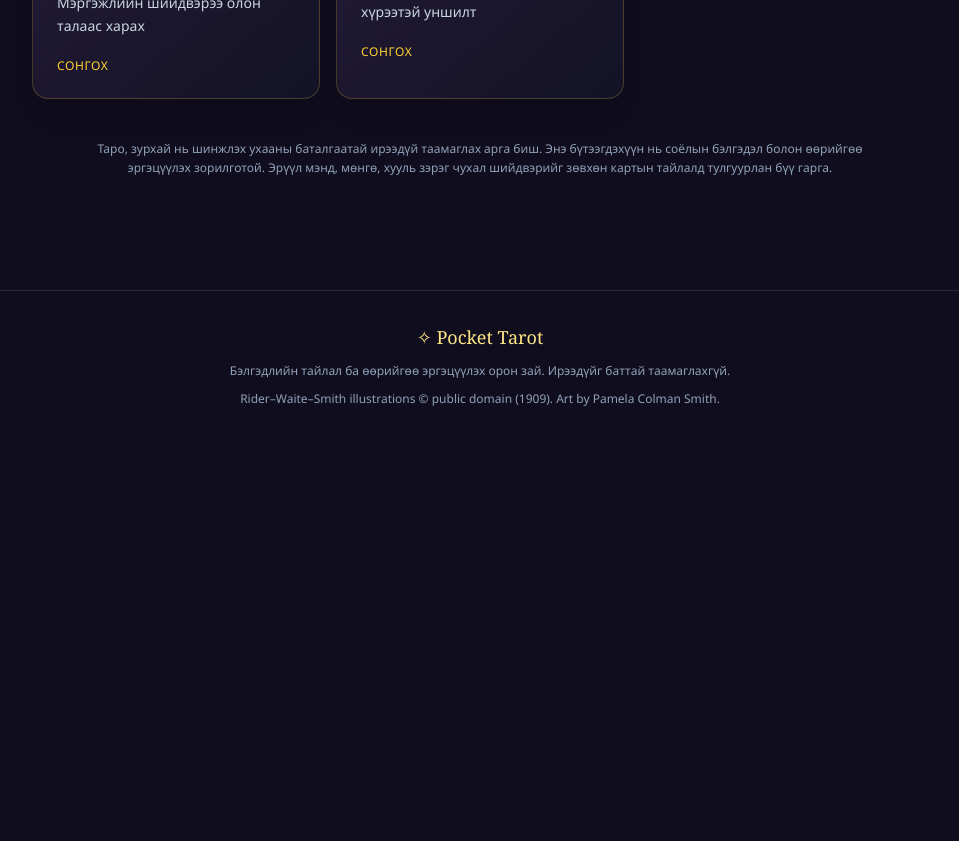
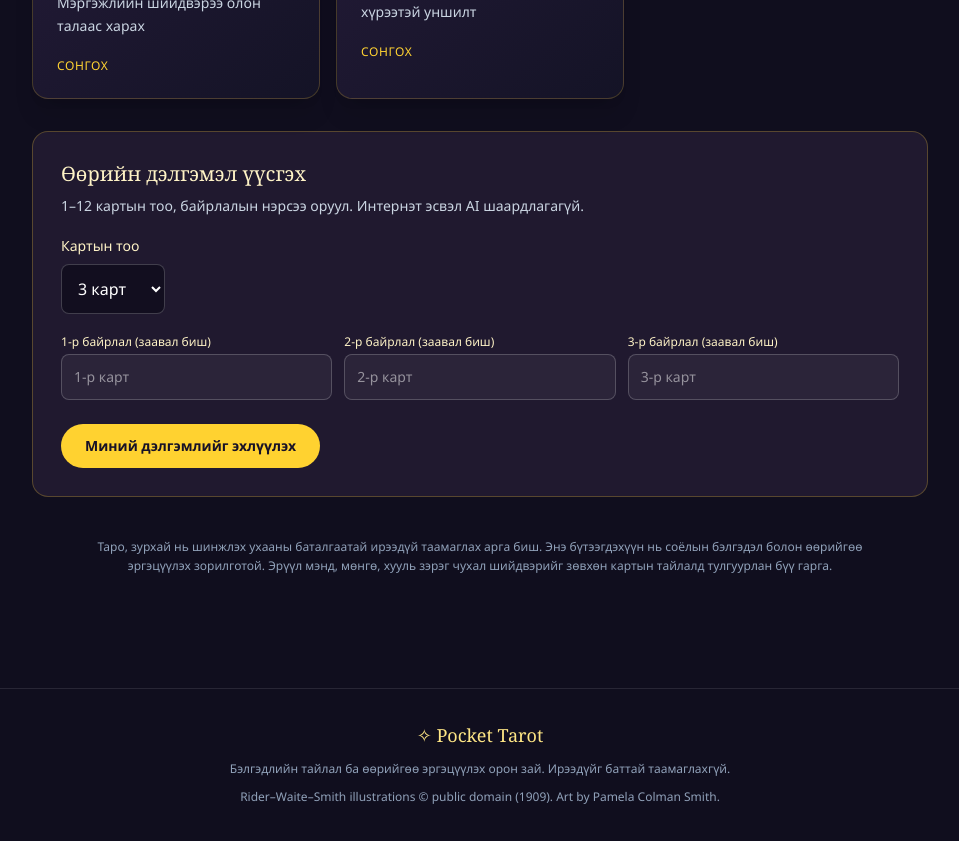
Before and after one commit to osohbayr1016/pocket-tarot, a Next.js app in the folder front-end/: page / in a window 1280 px wide. Shown: the part 1060-1901 px from the top of the page, without its empty margins (160-1119 px from the left). Before the commit the page ends 1503 px from the top, so only its background shows below. Built offline with nearby package versions, Linux system fonts and the light colour scheme.

Commit message:
feat(ui): allow creating private custom 1–12 card spreads

```diff
--- a/front-end/src/app/components/TraditionalTarotReading.tsx
+++ b/front-end/src/app/components/TraditionalTarotReading.tsx
@@ -7,6 +7,7 @@ import { tarotCards } from "../data/tarotCards";
 import { tarotSpreads, type TarotSpread } from "../data/tarotSpreads";
 import { drawSpread, interpretReading, type DrawnCard } from "../lib/offlineEngine";
 import TarotCard from "./TarotCard";
+import { makeCustomSpread } from "../lib/customSpread";
 
 interface Props {
   onReset: () => void;
@@ -18,6 +19,8 @@ interface Props {
 export default function TraditionalTarotReading({ onReset, userQuestion = "" }: Props) {
   const [spread, setSpread] = useState<TarotSpread | null>(null);
   const [question, setQuestion] = useState(userQuestion);
+  const [customCount,setCustomCount] = useState(3);
+  const [customLabels,setCustomLabels] = useState<string[]>([]);
   const [topic,setTopic] = useState<ReadingTopic|"auto">("auto");
   const [drawn, setDrawn] = useState<DrawnCard[]>([]);
   const [visibleCount, setVisibleCount] = useState(0);
@@ -121,6 +124,38 @@ export default function TraditionalTarotReading({ onReset, userQuestion = "" }:
               </button>
             ))}
           </div>
+          <div className="mt-8 rounded-2xl border border-amber-300/25 bg-[#20192f] p-5 sm:p-7">
+            <h3 className="font-serif text-xl text-amber-100">Өөрийн дэлгэмэл үүсгэх</h3>
+            <p className="mt-2 text-sm text-slate-300">
+              1–12 картын тоо, байрлалын нэрсээ оруул. Интернэт эсвэл AI шаардлагагүй.
+            </p>
+            <label htmlFor="custom-card-count" className="mt-5 block text-sm text-amber-100">Картын тоо</label>
+            <select id="custom-card-count" value={customCount}
+              onChange={event=>setCustomCount(Number(event.target.value))}
+              className="mt-2 rounded-lg border border-white/20 bg-[#120e1f] p-3 text-white">
+              {Array.from({length:12},(_,i)=>i+1).map(n=><option key={n} value={n}>{n} карт</option>)}
+            </select>
+            <div className="mt-5 grid gap-3 sm:grid-cols-2 lg:grid-cols-3">
+              {Array.from({length:customCount},(_,index)=>(
+                <div key={index}>
+                  <label htmlFor={"custom-position-"+index} className="mb-1 block text-xs text-amber-100">
+                    {index+1}-р байрлал (заавал биш)
+                  </label>
+                  <input id={"custom-position-"+index} maxLength={60}
+                    value={customLabels[index]||""}
+                    onChange={event=>setCustomLabels(old=>{
+                      const next=[...old];next[index]=event.target.value;return next;
+                    })}
+                    placeholder={String(index+1)+"-р карт"}
+                    className="w-full rounded-lg border border-white/20 bg-white/5 p-3 text-sm text-white focus:border-amber-300 focus:outline-none"/>
+                </div>
+              ))}
+            </div>
+            <button type="button" onClick={()=>chooseSpread(makeCustomSpread(customCount,customLabels))}
+              className="mt-6 rounded-full bg-amber-300 px-6 py-3 text-sm font-semibold text-[#171127] hover:bg-amber-200">
+              Миний дэлгэмлийг эхлүүлэх
+            </button>
+          </div>
         </div>
       )}
       {spread && (
```
